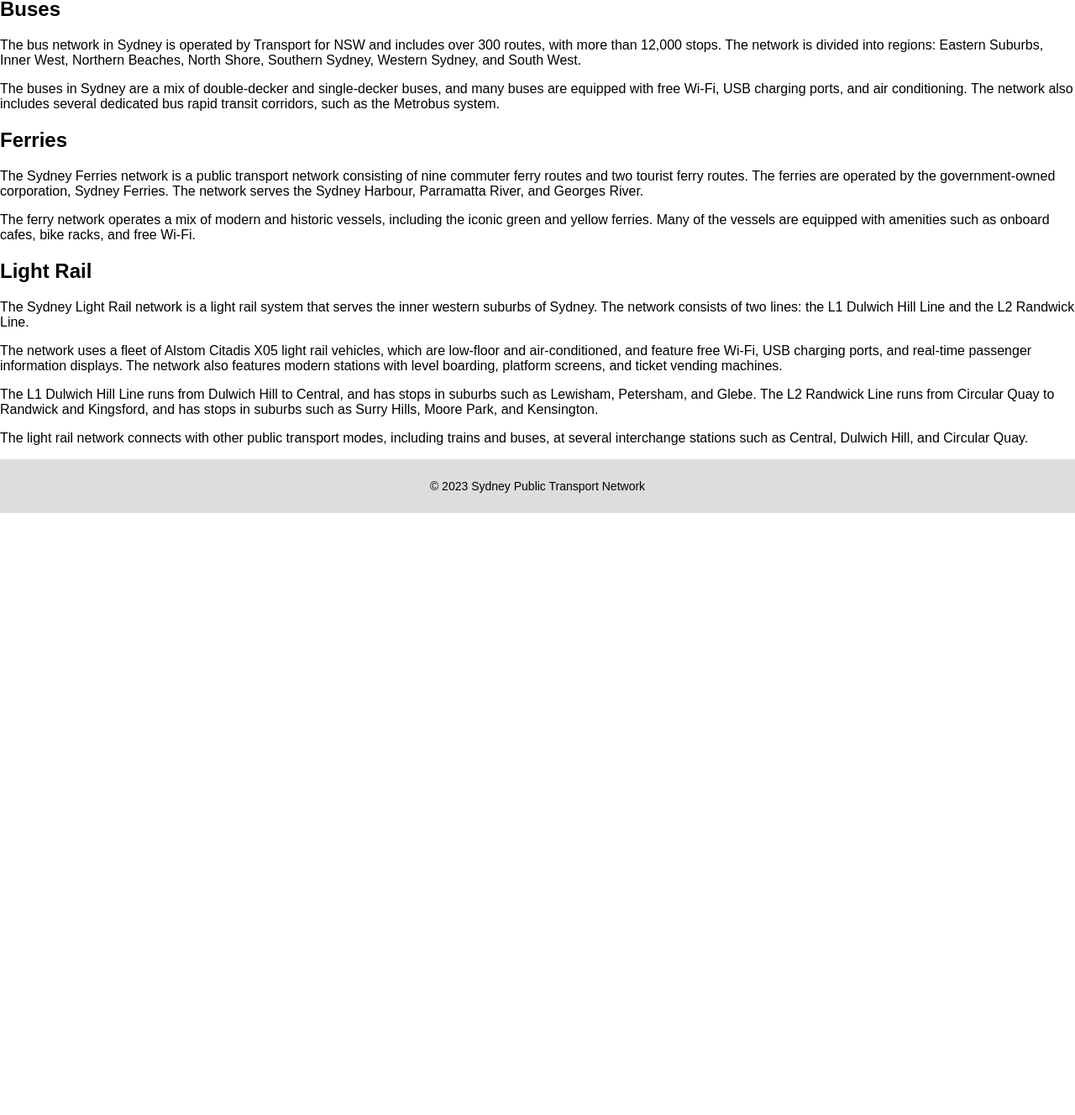
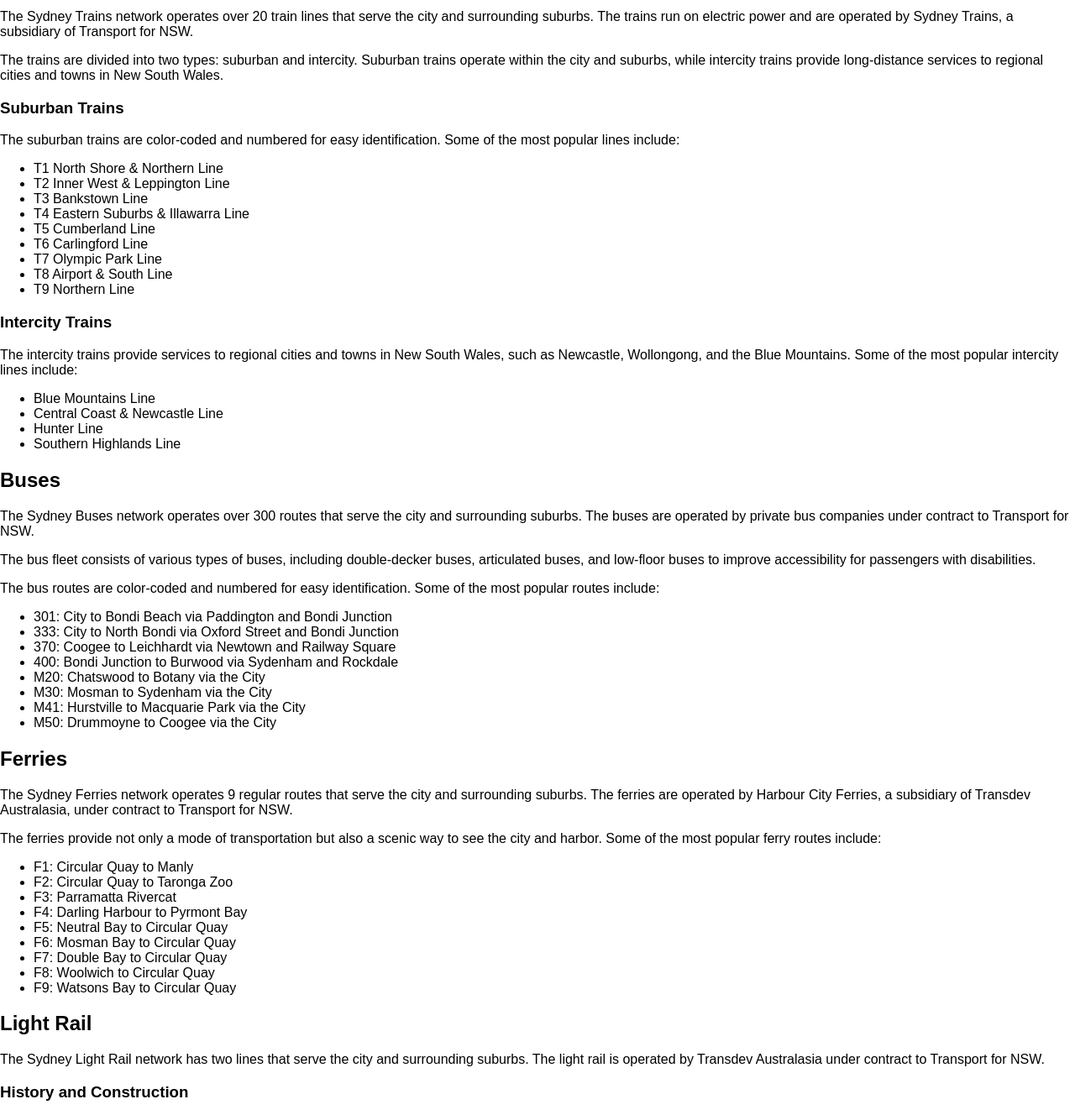
Before and after one commit to Jdinger03/trains, a plain HTML site: page index.html in a window 1280 px wide. Shown: the part 431-1759 px from the top of the page at 84% size. Before the commit the page ends 1042 px from the top, so only its background shows below. Drawn offline with Linux system fonts and the light colour scheme.

Commit message:
Update index.html

```diff
--- a/index.html
+++ b/index.html
@@ -1,7 +1,7 @@
 <!DOCTYPE html>
 <html>
   <head>
-    <meta charset="utf-8">
+    <meta charset="UTF-8">
     <title>Sydney Public Transport Network</title>
     <link rel="stylesheet" href="styles.css">
   </head>
@@ -12,42 +12,102 @@
 
     <nav>
       <ul>
-        <li><a href="#trains">Trains</a></li>
-        <li><a href="#buses">Buses</a></li>
-        <li><a href="#ferries">Ferries</a></li>
-        <li><a href="#light-rail">Light Rail</a></li>
+        <li><a href="#">Home</a></li>
+        <li><a href="#">Trains</a></li>
+        <li><a href="#">Buses</a></li>
+        <li><a href="#">Ferries</a></li>
+        <li><a href="#">Light Rail</a></li>
       </ul>
     </nav>
 
-    <section id="trains">
+    <section>
+      <h2>About the Sydney Public Transport Network</h2>
+      <p>The Sydney Public Transport Network is a system of trains, buses, ferries, and light rail services that provide transportation throughout the Sydney metropolitan area. The network is operated by Transport for NSW, a government agency responsible for coordinating public transport services in the state of New South Wales.</p>
+
+      <p>The network has over 300 train stations, more than 6,000 buses, 32 ferry wharves, and two light rail lines, making it one of the largest and most comprehensive public transport systems in Australia.</p>
+
       <h2>Trains</h2>
-      <p>The Sydney Trains network is a suburban passenger rail network serving Sydney, Australia. The network is operated by Transport for NSW, a statutory authority of the New South Wales Government. The network consists of nine lines and over 170 stations.</p>
-      <p>The train lines are named after their destination: T1 North Shore & Northern, T2 Inner West & Leppington, T3 Bankstown, T4 Eastern Suburbs & Illawarra, T5 Cumberland, T6 Carlingford, T7 Olympic Park, T8 Airport & South, and T9 Northern Line.</p>
-      <p>The train network also includes the Sydney Metro, a fully automated rapid transit system that currently operates one line, the Sydney Metro Northwest. Two more lines, the Sydney Metro City & Southwest and the Sydney Metro West, are currently under construction.</p>
-    </section>
+      <p>The Sydney Trains network operates over 20 train lines that serve the city and surrounding suburbs. The trains run on electric power and are operated by Sydney Trains, a subsidiary of Transport for NSW.</p>
 
-    <section id="buses">
+      <p>The trains are divided into two types: suburban and intercity. Suburban trains operate within the city and suburbs, while intercity trains provide long-distance services to regional cities and towns in New South Wales.</p>
+
+      <h3>Suburban Trains</h3>
+      <p>The suburban trains are color-coded and numbered for easy identification. Some of the most popular lines include:</p>
+
+      <ul>
+        <li>T1 North Shore & Northern Line</li>
+        <li>T2 Inner West & Leppington Line</li>
+        <li>T3 Bankstown Line</li>
+        <li>T4 Eastern Suburbs & Illawarra Line</li>
+        <li>T5 Cumberland Line</li>
+        <li>T6 Carlingford Line</li>
+        <li>T7 Olympic Park Line</li>
+        <li>T8 Airport & South Line</li>
+        <li>T9 Northern Line</li>
+      </ul>
+
+      <h3>Intercity Trains</h3>
+      <p>The intercity trains provide services to regional cities and towns in New South Wales, such as Newcastle, Wollongong, and the Blue Mountains. Some of the most popular intercity lines include:</p>
+
+      <ul>
+        <li>Blue Mountains Line</li>
+        <li>Central Coast & Newcastle Line</li>
+        <li>Hunter Line</li>
+        <li>Southern Highlands Line</li>
+      </ul>
+
       <h2>Buses</h2>
-      <p>The bus network in Sydney is operated by Transport for NSW and includes over 300 routes, with more than 12,000 stops. The network is divided into regions: Eastern Suburbs, Inner West, Northern Beaches, North Shore, Southern Sydney, Western Sydney, and South West.</p>
-      <p>The buses in Sydney are a mix of double-decker and single-decker buses, and many buses are equipped with free Wi-Fi, USB charging ports, and air conditioning. The network also includes several dedicated bus rapid transit corridors, such as the Metrobus system.</p>
-    </section>
+      <p>The Sydney Buses network operates over 300 routes that serve the city and surrounding suburbs. The buses are operated by private bus companies under contract to Transport for NSW.</p>
 
-    <section id="ferries">
-      <h2>Ferries</h2>
-      <p>The Sydney Ferries network is a public transport network consisting of nine commuter ferry routes and two tourist ferry routes. The ferries are operated by the government-owned corporation, Sydney Ferries. The network serves the Sydney Harbour, Parramatta River, and Georges River.</p>
-      <p>The ferry network operates a mix of modern and historic vessels, including the iconic green and yellow ferries. Many of the vessels are equipped with amenities such as onboard cafes, bike racks, and free Wi-Fi.</p>
-    </section>
+      <p>The bus fleet consists of various types of buses, including double-decker buses, articulated buses, and low-floor buses to improve accessibility for passengers with disabilities.</p>
+      <p>The bus routes are color-coded and numbered for easy identification. Some of the most popular routes include:</p>
 
-    <section id="light-rail">
-      <h2>Light Rail</h2>
-      <p>The Sydney Light Rail network is a light rail system that serves the inner western suburbs of Sydney. The network consists of two lines: the L1 Dulwich Hill Line and the L2 Randwick Line.</p>
-      <p>The network uses a fleet of Alstom Citadis X05 light rail vehicles, which are low-floor and air-conditioned, and feature free Wi-Fi, USB charging ports, and real-time passenger information displays. The network also features modern stations with level boarding, platform screens, and ticket vending machines.</p>
-      <p>The L1 Dulwich Hill Line runs from Dulwich Hill to Central, and has stops in suburbs such as Lewisham, Petersham, and Glebe. The L2 Randwick Line runs from Circular Quay to Randwick and Kingsford, and has stops in suburbs such as Surry Hills, Moore Park, and Kensington.</p>
+  <ul>
+    <li>301: City to Bondi Beach via Paddington and Bondi Junction</li>
+    <li>333: City to North Bondi via Oxford Street and Bondi Junction</li>
+    <li>370: Coogee to Leichhardt via Newtown and Railway Square</li>
+    <li>400: Bondi Junction to Burwood via Sydenham and Rockdale</li>
+    <li>M20: Chatswood to Botany via the City</li>
+    <li>M30: Mosman to Sydenham via the City</li>
+    <li>M41: Hurstville to Macquarie Park via the City</li>
+    <li>M50: Drummoyne to Coogee via the City</li>
+  </ul>
 
-  <p>The light rail network connects with other public transport modes, including trains and buses, at several interchange stations such as Central, Dulwich Hill, and Circular Quay.</p>
-</section>
+  <h2>Ferries</h2>
+  <p>The Sydney Ferries network operates 9 regular routes that serve the city and surrounding suburbs. The ferries are operated by Harbour City Ferries, a subsidiary of Transdev Australasia, under contract to Transport for NSW.</p>
 
-<footer>
-  <p>&copy; 2023 Sydney Public Transport Network</p>
-</footer>
+  <p>The ferries provide not only a mode of transportation but also a scenic way to see the city and harbor. Some of the most popular ferry routes include:</p>
+
+  <ul>
+    <li>F1: Circular Quay to Manly</li>
+    <li>F2: Circular Quay to Taronga Zoo</li>
+    <li>F3: Parramatta Rivercat</li>
+    <li>F4: Darling Harbour to Pyrmont Bay</li>
+    <li>F5: Neutral Bay to Circular Quay</li>
+    <li>F6: Mosman Bay to Circular Quay</li>
+    <li>F7: Double Bay to Circular Quay</li>
+    <li>F8: Woolwich to Circular Quay</li>
+    <li>F9: Watsons Bay to Circular Quay</li>
+  </ul>
+
+  <h2>Light Rail</h2>
+  <p>The Sydney Light Rail network has two lines that serve the city and surrounding suburbs. The light rail is operated by Transdev Australasia under contract to Transport for NSW.</p>
+
+  <h3>History and Construction</h3>
+  <p>The first light rail line, the Dulwich Hill Line, opened in 1997. In 2015, construction began on a new line, the CBD and South East Light Rail, which opened in December 2019. The new line runs from Circular Quay in the city to Randwick and Kingsford in the south-eastern suburbs, with 19 stops along the way.</p>
+
+  <h3>Current Routes</h3>
+  <p>The current light rail routes are:</p>
+
+  <ul>
+    <li>L1 Dulwich Hill Line: runs from Dulwich Hill to Central Station via Pyrmont, Glebe, and the University of Sydney</li>
+    <li>L2 CBD and South East Light Rail: runs from Circular Quay to Randwick and Kingsford via Surry Hills, Moore Park, and UNSW</li>
+  </ul>
+
+  <h3>Rolling Stock</h3>
+  <p>The light rail fleet consists of 18 Bombardier Flexity 2 trams, which were manufactured in Germany and are 33 meters long with a capacity of up to 450 passengers. The trams run on a 100% low-floor design, making them fully accessible for passengers with disabilities. The trams are equipped with air-conditioning, CCTV, and free Wi-Fi for passengers.</p>
+
+        <h2>Conclusion</h2>
+  <p>The public transport network in Sydney provides a convenient and efficient way to get around the city and its suburbs. With a variety of modes of transportation to choose from, including trains, buses, ferries, and light rail, residents and visitors can easily access all parts of the city. </p>
+</div>
 </body></html>
```
